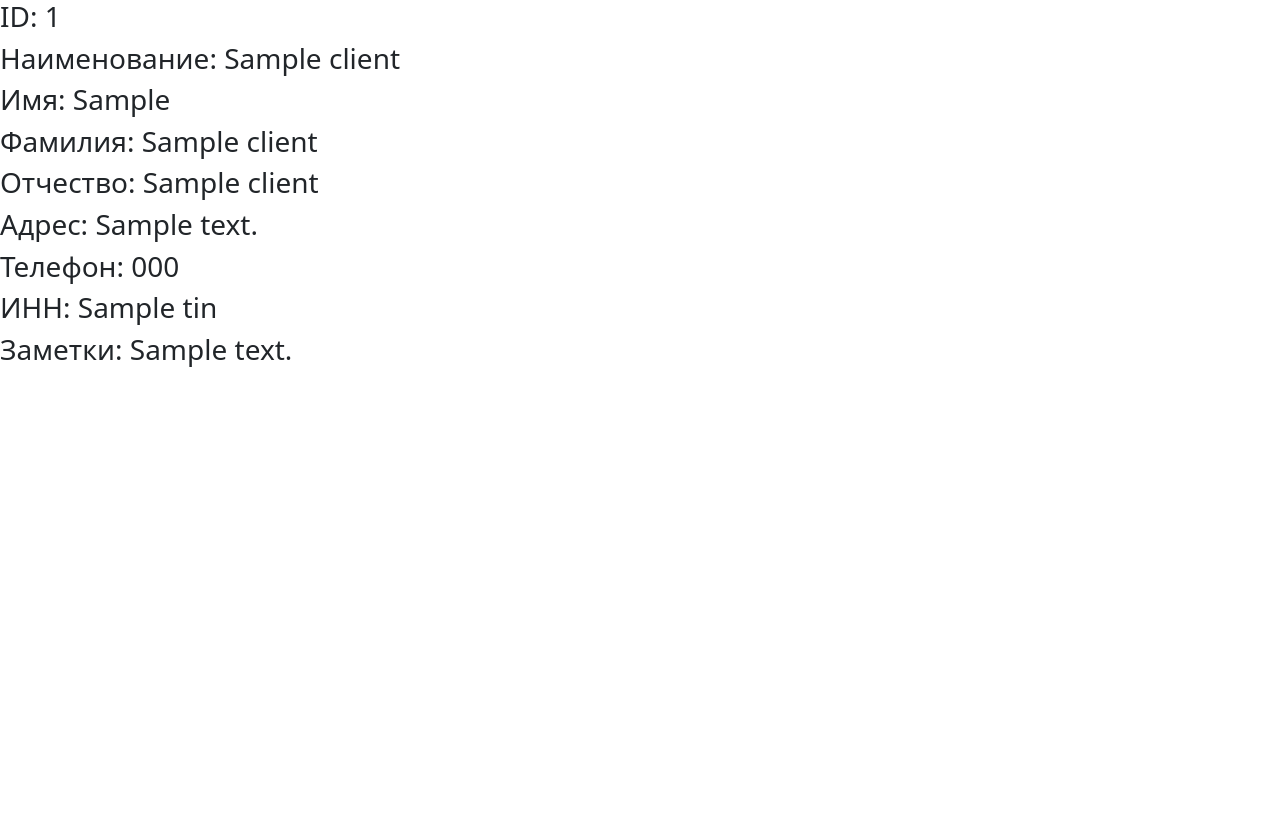
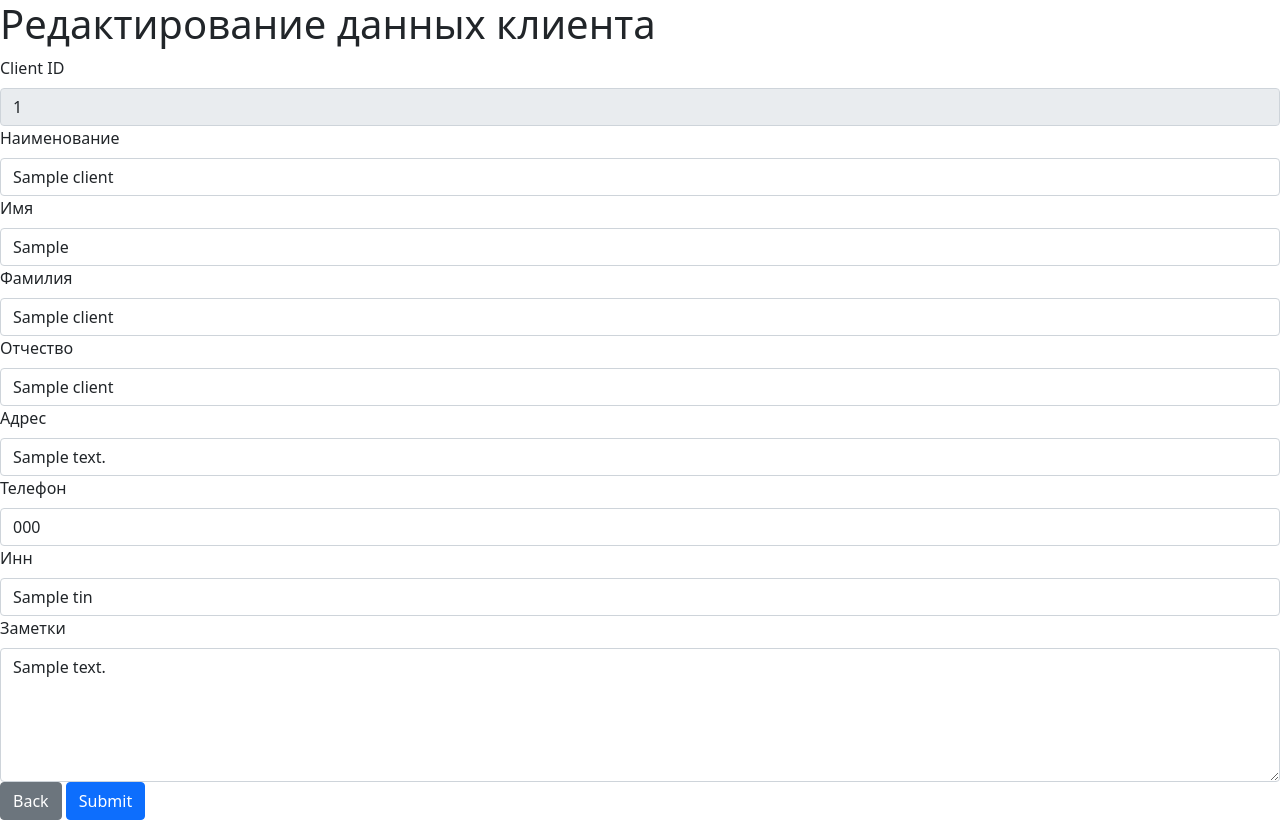
Before and after one commit to shubarinv/3Course_spring_coursework, a Python web app: template vhCourseWork/templates/client/client_edit.html in a window 1280 px wide. Before the commit the page ends 367 px from the top, so only its background shows below. Run offline with Jinja, Linux system fonts and the light colour scheme; the template is opened without the code that fills it: most values are stand-ins (such as "Sample title", 1, 10 or a date in 2020).

Commit message:
updated Client_edit template

```diff
--- a/vhCourseWork/templates/client/client_edit.html
+++ b/vhCourseWork/templates/client/client_edit.html
@@ -2,17 +2,48 @@
 
 {% block content %}
 
-    {% if client %}
-        <h3>ID: {{ client.id }}</h3>
-        <h3>Наименование: {{ client.name }}</h3>
-        <h3>Имя: {{ client.first_name }}</h3>
-        <h3>Фамилия: {{ client.second_name }}</h3>
-        <h3>Отчество: {{ client.third_name }}</h3>
-        <h3>Адрес: {{ client.address }}</h3>
-        <h3>Телефон: {{ client.phone }}</h3>
-        <h3>ИНН: {{ client.tin }}</h3>
-        <h3>Заметки: {{ client.notes }}</h3>
-    {% else %}
-        <h3>Данные по клиенту завезены не были</h3>
-    {% endif %}
+<h1>Редактирование данных клиента</h1>
+{% if client %}
+<form>
+    <div class="form-group">
+        <label class="form-label" for="client_id">Client ID</label>
+        <input aria-describedby="client_id" class="form-control" disabled id="client_id" type="text"
+               value="{{client.id}}">
+    </div>
+    <div class="form-group">
+        <label class="form-label" for="name">Наименование</label>
+        <input class="form-control" id="name" type="text" value="{{client.name}}">
+    </div>
+    <div class="form-group">
+        <label class="form-label" for="first_name">Имя</label>
+        <input class="form-control" id="first_name" type="text" value="{{client.first_name}}">
+    </div>
+    <div class="form-group">
+        <label class="form-label" for="second_name">Фамилия</label>
+        <input class="form-control" id="second_name" type="text" value="{{client.second_name}}">
+    </div>
+    <div class="form-group">
+        <label class="form-label" for="third_name">Отчество</label>
+        <input class="form-control" id="third_name" type="text" value="{{client.third_name}}">
+    </div>
+    <div class="form-group">
+        <label class="form-label" for="address">Адрес</label>
+        <input class="form-control" id="address" type="text" value="{{client.address}}">
+    </div>
+    <div class="form-group">
+        <label class="form-label" for="phone">Телефон</label>
+        <input class="form-control" id="phone" type="text" value="{{client.phone}}">
+    </div>
+    <div class="form-group">
+        <label class="form-label" for="TIN">Инн</label>
+        <input class="form-control" id="TIN" type="text" value="{{client.TIN}}">
+    </div>
+    <div class="form-group">
+        <label class="form-label" for="notes">Заметки</label>
+        <textarea class="form-control" id="notes" rows="5">{{client.notes}}</textarea>
+    </div>
+    <a class="btn btn-secondary" href="/clients" role="button" tabindex="-1">Back</a>
+    <button class="btn btn-primary" type="submit">Submit</button>
+</form>
+{% endif %}
 {% endblock %}
```
